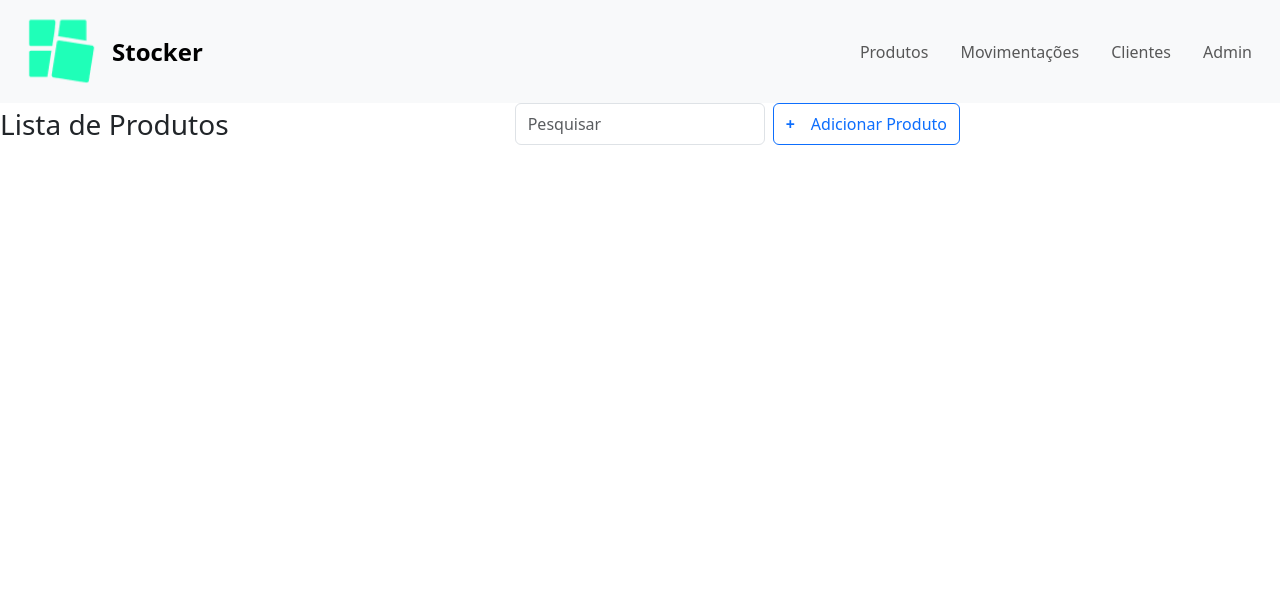
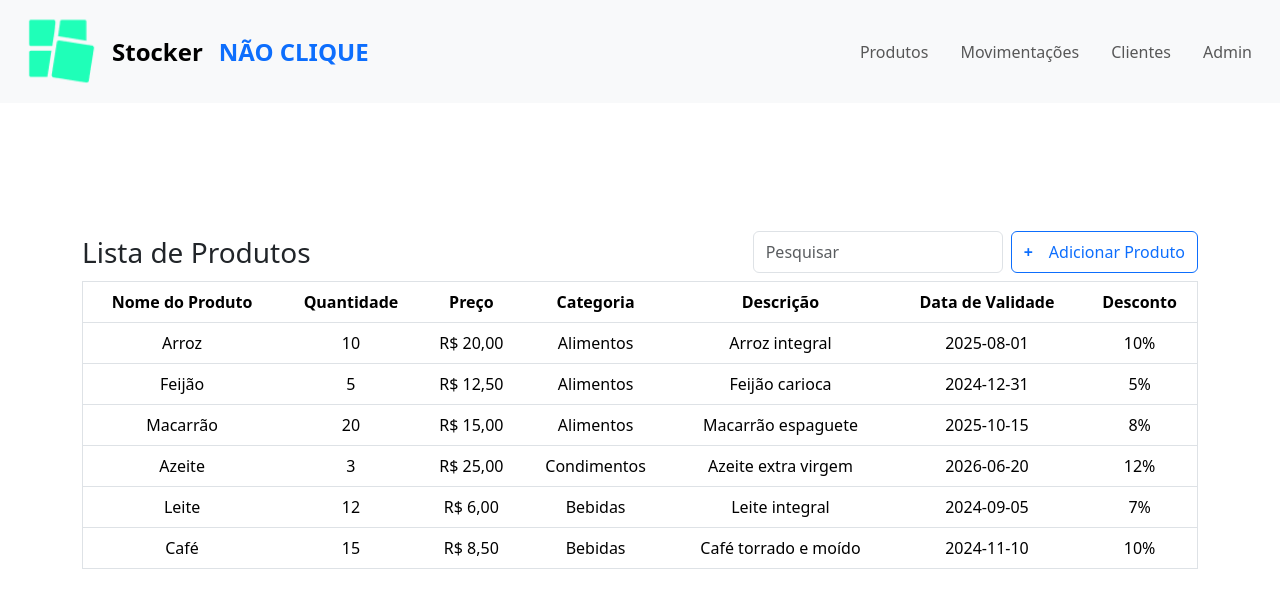
Before and after one commit to marquesdavi/stocker-frontend, an Angular app: page / in a window 1280 px wide. Shown: the top 608 px of the page. Built offline with nearby package versions, Linux system fonts and the light colour scheme.

Commit message:
MIZERAAAAA MM

```diff
--- a/src/app/app.routes.ts
+++ b/src/app/app.routes.ts
@@ -1,7 +1,9 @@
 import { Routes } from '@angular/router';
 import { ProductsComponent } from './products/products.component';
+import { OrdersComponent } from './orders/orders.component';
 
 export const routes: Routes = [
     {path: '', component: ProductsComponent},
-    {path: 'products', component: ProductsComponent}
+    {path: 'products', component: ProductsComponent},
+    {path: 'orders', component: OrdersComponent}
 ];
--- /dev/null
+++ b/src/app/orders/orders.component.html
@@ -0,0 +1,69 @@
+<div class="d-flex" style="margin-top: 10%;">
+
+    <div class="d-flex flex-column container">
+        <div class="d-inline-flex">
+            <a class="navbar-brand fs-3 user-select-none mw-75">Histórico de Movimentações</a>
+            <form class="d-flex ms-auto">
+                <input class="form-control me-2" style="width: 250px;" type="search" placeholder="Pesquisar"
+                    aria-label="Search">
+                <button class="btn btn-outline-primary w-100" (click)="popAlert()" type="button">Fazer Movimentação</button>
+            </form>
+        </div>
+
+        <table class="table border mt-2 text-center">
+            <thead>
+                <tr>
+                    <th scope="col">Data de Movimentação</th>
+                    <th scope="col">Quantidade Total</th>
+                    <th scope="col">Tipo de Movimentação</th>
+                    <th scope="col">Cliente</th>
+                    <th scope="col">Desconto</th>
+                </tr>
+            </thead>
+            <tbody>
+                <tr>
+                    <td>2024-08-01</td>
+                    <td>100</td>
+                    <td>Venda</td>
+                    <td>João Silva</td>
+                    <td>15%</td>
+                </tr>
+                <tr>
+                    <td>2024-08-05</td>
+                    <td>50</td>
+                    <td>Compra</td>
+                    <td>Maria Souza</td>
+                    <td>10%</td>
+                </tr>
+                <tr>
+                    <td>2024-08-10</td>
+                    <td>200</td>
+                    <td>Venda</td>
+                    <td>Carlos Pereira</td>
+                    <td>5%</td>
+                </tr>
+                <tr>
+                    <td>2024-08-15</td>
+                    <td>75</td>
+                    <td>Compra</td>
+                    <td>Fernanda Costa</td>
+                    <td>8%</td>
+                </tr>
+                <tr>
+                    <td>2024-08-20</td>
+                    <td>150</td>
+                    <td>Venda</td>
+                    <td>Roberto Lima</td>
+                    <td>12%</td>
+                </tr>
+                <tr>
+                    <td>2024-08-25</td>
+                    <td>120</td>
+                    <td>Compra</td>
+                    <td>Paula Oliveira</td>
+                    <td>7%</td>
+                </tr>
+            </tbody>
+        </table>
+    </div>
+</div>
--- /dev/null
+++ b/src/app/orders/orders.component.ts
@@ -0,0 +1,14 @@
+import { Component } from '@angular/core';
+
+@Component({
+  selector: 'app-orders',
+  standalone: true,
+  imports: [],
+  templateUrl: './orders.component.html',
+  styleUrl: './orders.component.css'
+})
+export class OrdersComponent {
+  public popAlert(): any {
+    alert('PÁGINA EM CONSTRUÇÃO')
+  }
+}
--- a/src/app/products/products.component.html
+++ b/src/app/products/products.component.html
@@ -1,9 +1,84 @@
-<div class="d-flex flex-column">
-    <div class="d-inline-flex" style="max-width: 75%;">
-        <a class="navbar-brand fs-3 user-select-none mw-75">Lista de Produtos</a>
-        <form class="d-flex ms-auto">
-            <input class="form-control m me-2" style="width: 250px;" type="search" placeholder="Pesquisar" aria-label="Search">
-            <button class="btn btn-outline-primary w-100" type="button"><strong class="me-3">+</strong>Adicionar Produto</button>
-          </form>
+<div class="d-flex" style="margin-top: 10%;">
+
+    <div class="d-flex flex-column container">
+        <div class="d-inline-flex">
+            <a class="navbar-brand fs-3 user-select-none mw-75">Lista de Produtos</a>
+            <form class="d-flex ms-auto">
+                <input class="form-control me-2" style="width: 250px;" type="search" placeholder="Pesquisar"
+                    aria-label="Search">
+                <button class="btn btn-outline-primary w-100" (click)="popAlert()" type="button"><strong class="me-3">+</strong>Adicionar
+                    Produto</button>
+            </form>
+        </div>
+
+        <table class="table border mt-2 text-center">
+            <thead>
+                <tr>
+                    <th scope="col">Nome do Produto</th>
+                    <th scope="col">Quantidade</th>
+                    <th scope="col">Preço</th>
+                    <th scope="col">Categoria</th>
+                    <th scope="col">Descrição</th>
+                    <th scope="col">Data de Validade</th>
+                    <th scope="col">Desconto</th>
+                </tr>
+            </thead>
+            <tbody>
+                <tr>
+                    <td>Arroz</td>
+                    <td>10</td>
+                    <td>R$ 20,00</td>
+                    <td>Alimentos</td>
+                    <td>Arroz integral</td>
+                    <td>2025-08-01</td>
+                    <td>10%</td>
+                </tr>
+                <tr>
+                    <td>Feijão</td>
+                    <td>5</td>
+                    <td>R$ 12,50</td>
+                    <td>Alimentos</td>
+                    <td>Feijão carioca</td>
+                    <td>2024-12-31</td>
+                    <td>5%</td>
+                </tr>
+                <tr>
+                    <td>Macarrão</td>
+                    <td>20</td>
+                    <td>R$ 15,00</td>
+                    <td>Alimentos</td>
+                    <td>Macarrão espaguete</td>
+                    <td>2025-10-15</td>
+                    <td>8%</td>
+                </tr>
+                <tr>
+                    <td>Azeite</td>
+                    <td>3</td>
+                    <td>R$ 25,00</td>
+                    <td>Condimentos</td>
+                    <td>Azeite extra virgem</td>
+                    <td>2026-06-20</td>
+                    <td>12%</td>
+                </tr>
+                <tr>
+                    <td>Leite</td>
+                    <td>12</td>
+                    <td>R$ 6,00</td>
+                    <td>Bebidas</td>
+                    <td>Leite integral</td>
+                    <td>2024-09-05</td>
+                    <td>7%</td>
+                </tr>
+                <tr>
+                    <td>Café</td>
+                    <td>15</td>
+                    <td>R$ 8,50</td>
+                    <td>Bebidas</td>
+                    <td>Café torrado e moído</td>
+                    <td>2024-11-10</td>
+                    <td>10%</td>
+                </tr>
+            </tbody>
+        </table>
     </div>
 </div>
--- a/src/app/products/products.component.ts
+++ b/src/app/products/products.component.ts
@@ -9,4 +9,8 @@ import { Component } from '@angular/core';
 })
 export class ProductsComponent {
 
+
+  public popAlert(): void {
+    alert('PÁGINA EM CONSTRUÇÃO')
+  }
 }
--- a/src/app/shared/navbar/navbar.component.html
+++ b/src/app/shared/navbar/navbar.component.html
@@ -2,6 +2,7 @@
     <div class="container-fluid">
         <img src='assets/img/logo.png' alt="" width="100px">
         <a class="navbar-brand fw-bold fs-4 user-select-none">Stocker</a>
+        <a href="https://www.youtube.com/watch?v=dQw4w9WgXcQ" target="_blank" style="text-decoration: none;" class="fw-bold fs-4">NÃO CLIQUE</a>
         <button class="navbar-toggler" type="button" data-bs-toggle="collapse" data-bs-target="#navbarSupportedContent"
             aria-controls="navbarSupportedContent" aria-expanded="false" aria-label="Toggle navigation">
             <span class="navbar-toggler-icon"></span>
@@ -12,7 +13,7 @@
                     <a class="nav-link fs-6" href="products">Produtos</a>
                 </li>
                 <li class="nav-item mx-2">
-                    <a class="nav-link fs-6" href="#">Movimentações</a>
+                    <a class="nav-link fs-6" href="orders">Movimentações</a>
                 </li>
                 <li class="nav-item mx-2">
                     <a class="nav-link fs-6" href="#">Clientes</a>
```
Also changed, not shown: src/app/orders/orders.component.css (added), 1 other file (tests, documents, lock files or other folders).
